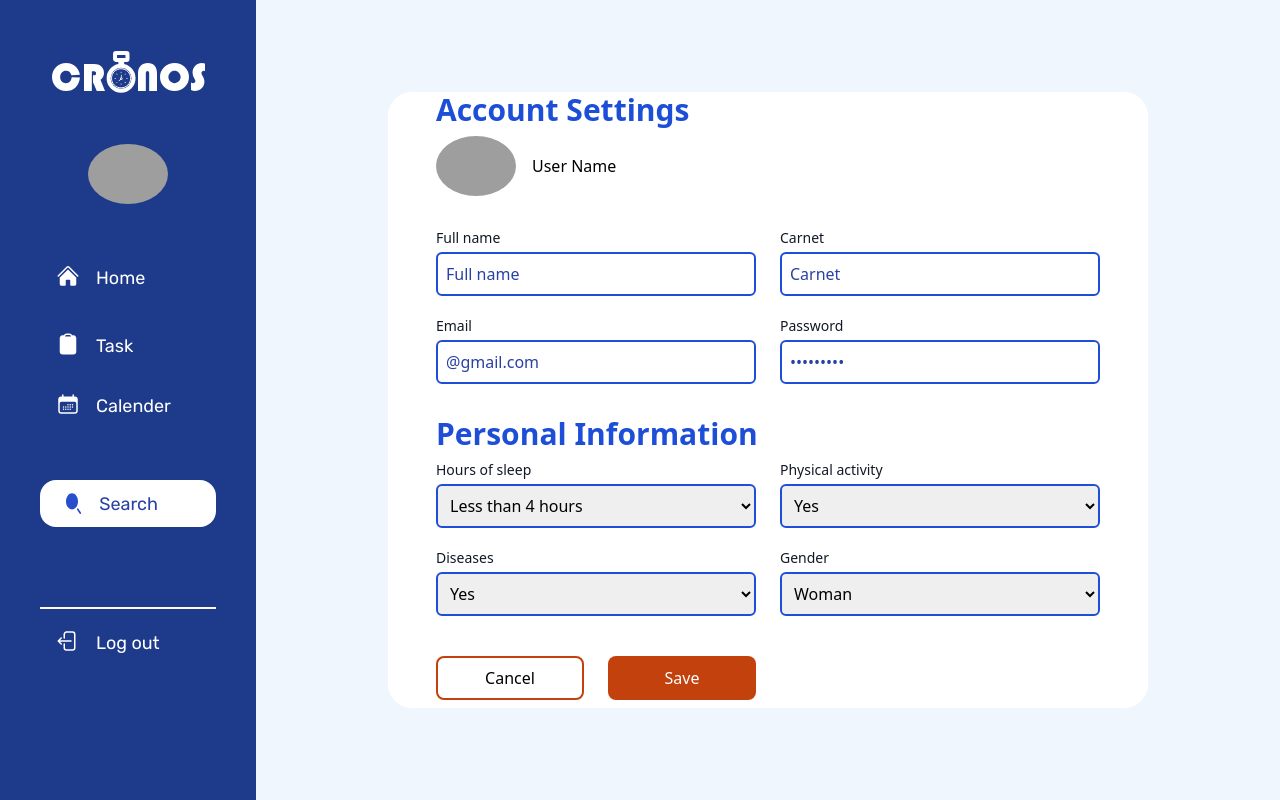
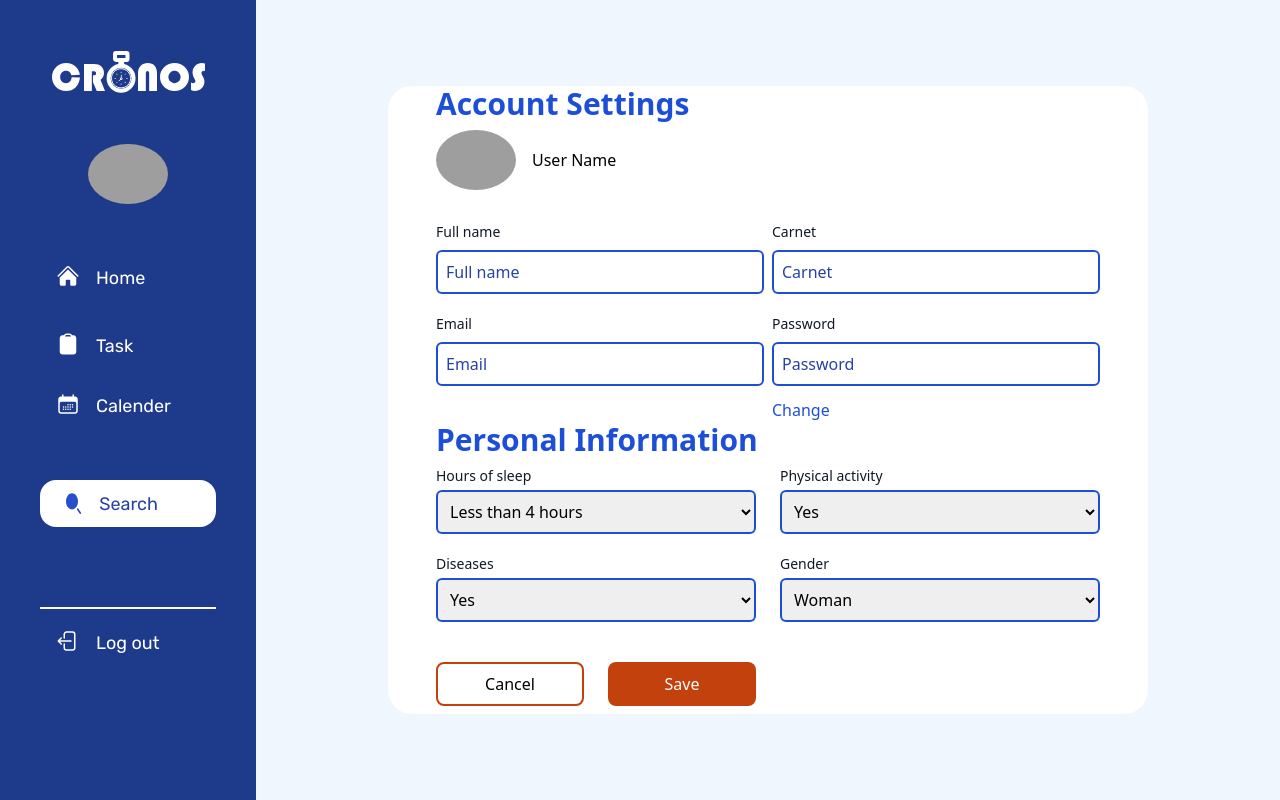
Before and after one commit to tintin1401/Interactivas2, a React (Vite) app in the folder vite-project/: page /profile in a window 1280 px wide. Built offline with nearby package versions, Linux system fonts and the light colour scheme; grey boxes are pictures that could not be loaded; a web font is replaced by a local one.

Commit message:
Modal complete

```diff
--- /dev/null
+++ b/vite-project/src/components/hooks/useProfile.js
@@ -0,0 +1,32 @@
+import { useState , useEffect }  from "react";
+
+export const useProfile = () => {
+    const [sidebarToggle, setSidebarToggle] = useState(false);
+    const [isSidebarVisible, setIsSidebarVisible] = useState(false);
+    const [isProfileVisible, setIsProfileVisible] = useState(false);
+    const [modal, setModal] = useState(false);
+
+    const openModal = () => {
+        setModal(!modal);
+      };
+
+
+
+    useEffect(() => {
+        const sidebarTimer = setTimeout(() => {
+            setIsSidebarVisible(true);
+        }, 100);
+        const profileTimer = setTimeout(() => {
+            setIsProfileVisible(true);
+        }, 100);
+
+        return () => {
+            clearTimeout(sidebarTimer);
+            clearTimeout(profileTimer);
+        };
+    }, []);
+
+    return { modal, openModal , sidebarToggle ,isSidebarVisible, isProfileVisible,setIsProfileVisible,setIsSidebarVisible, setSidebarToggle};
+
+
+}
--- /dev/null
+++ b/vite-project/src/components/inputs/InputProfile.jsx
@@ -0,0 +1,10 @@
+import "../../index.css";
+
+export function InputProfile({ placeholder, type, id,label }) {
+  return (
+    <div className="mb-3">
+    <label htmlFor={id} className="block mb-2 text-sm font-medium text-gray-900">{label}</label>
+    <input type={type} id={id} className="border-2 border-blue-700 rounded-md w-full p-2" placeholder={placeholder}  />
+    </div>
+  );
+}
--- a/vite-project/src/components/profile/ChangePassword.jsx
+++ b/vite-project/src/components/profile/ChangePassword.jsx
@@ -1,63 +1,51 @@
-import React, { useState, useEffect } from 'react'
+import React, { useState, useEffect } from "react";
 import { motion } from "framer-motion";
+import { InputProfile } from "../inputs/InputProfile";
 
+export function ChangePassword({ close }) {
+  return (
+      <div className="grid justify-center md:m-4">
+        <form>
+          <div className="grid gap-6 mb-6">
+            <h2 className="font-bold text-blue-700 text-3xl text-center mb-4">
+              Change Password
+            </h2>
+            <InputProfile
+              placeholder="Old Password"
+              type="password"
+              id="old-password"
+              label="Old Password"
+            />
+            <InputProfile
+              placeholder="New Password"
+              type="password"
+              id="new-password"
+              label="New Password"
+            />
+            <InputProfile
+              placeholder="Write it again"
+              type="password"
+              id="check-password"
+              label="Write the password again"
+            />
+          </div>
 
-export function ChangePassword() {
-
-    const [isCtaPasswordVisible, setIsCtaPasswordVisible] = useState(false);
-
-    useEffect(() => {
-        const ctaPasswordTimer = setTimeout(() => {
-            setIsCtaPasswordVisible(true);
-        }, 500);
-
-        return () => {
-            clearTimeout(ctaPasswordTimer);
-        };
-    }, []);
-
-    return (
-        <div className="flex justify-center items-center min-h-screen bg-[#EFF6FE]">
-            <motion.div
-                initial={{ opacity: 0 }}
-                animate={{ opacity: isCtaPasswordVisible ? 1 : 0 }}
-                transition={{ duration: 0.5 }}
+          <div className="grid gap-6 lg:grid-cols-2 grid-cols-1 w-full pb-2 pt-2">
+            <button
+              type="submit"
+              className="text-blue-700 border-2 border-blue-700 p-2 rounded-lg"
+              onClick={close}
             >
-                <div className="bg-white rounded-3xl pl-8 pr-8">
-                    <div className="grid justify-center m-4">
-                        <form>
-                            <div className="grid gap-6 mb-6 md:grid-cols-1">
-                                <h1 className='font-bold text-blue-700 text-3xl text-center mb-4'>Change Password</h1>
-                                <div className="mb-3">
-                                    <label for="password" className="block mb-2 text-sm font-medium text-gray-900">Old password</label>
-                                    <input type="password" id="password" className="border-2 border-blue-700 rounded-md w-[20rem] p-2" placeholder="•••••••••" required />
-                                </div>
-
-                                <div className="mb-3">
-                                    <label for="password" className="block mb-2 text-sm font-medium text-gray-900">New password</label>
-                                    <input type="password" id="password" className="border-2 border-blue-700 rounded-md w-[20rem] p-2" placeholder="•••••••••" required />
-                                </div>
-
-                                <div className="mb-3">
-                                    <label for="password" className="block mb-2 text-sm font-medium text-gray-900">Write it again</label>
-                                    <input type="password" id="password" className="border-2 border-blue-700 rounded-md w-[20rem] p-2" placeholder="•••••••••" required />
-                                </div>
-
-
-                            </div>
-
-                            <div className='grid gap-6 lg:grid-cols-2 grid-cols-1 w-[20rem] pb-2 pt-2'>
-                                <button type="submit" className="text-black border-2 border-orange-700 p-2 rounded-lg">Cancel</button>
-                                <button type="submit" className="text-white bg-orange-700 p-2 rounded-lg">Change</button>
-                            </div>
-
-
-                        </form>
-
-                    </div>
-
-                </div>
-            </motion.div>
-        </div>
-    )
+              Cancel
+            </button>
+            <button
+              type="submit"
+              className="text-white bg-orange-700 p-2 rounded-lg"
+            >
+              Change
+            </button>
+          </div>
+        </form>
+      </div>
+  );
 }
--- a/vite-project/src/components/routes/UserProfile.jsx
+++ b/vite-project/src/components/routes/UserProfile.jsx
@@ -3,24 +3,20 @@ import "../../index.css";
 import Sidebar from '../layout/sidebar/Sidebar.jsx';
 import ToggleSidebar from '../layout/sidebar/ToggleSidebar.jsx'
 import { motion } from "framer-motion";
+import { ChangePassword } from '../profile/ChangePassword.jsx';
+import Modal from '@mui/material/Modal';
+import { useProfile } from '../hooks/useProfile.js';
+import { InputProfile } from '../inputs/InputProfile.jsx';
+
+
+
 export function UserProfile() {
-    const [sidebarToggle, setSidebarToggle] = useState(false);
-    const [isSidebarVisible, setIsSidebarVisible] = useState(false);
-    const [isProfileVisible, setIsProfileVisible] = useState(false);
-    useEffect(() => {
-        const sidebarTimer = setTimeout(() => {
-            setIsSidebarVisible(true);
-        }, 500);
-        const profileTimer = setTimeout(() => {
-            setIsProfileVisible(true);
-        }, 500);
-
-        return () => {
-            clearTimeout(sidebarTimer);
-            clearTimeout(profileTimer);
-        };
-    }, []);
-
+   const { modal, openModal, sidebarToggle, isSidebarVisible, isProfileVisible,setIsProfileVisible,setIsSidebarVisible, setSidebarToggle } = useProfile();
+    const body = (
+        <div className="bg-white w-[90%] md:w-[40%] lg:w-[25%] rounded-3xl p-4 absolute top-1/2 left-1/2 transform -translate-x-1/2 -translate-y-1/2">
+            <ChangePassword close={openModal}/>
+        </div>
+    )
     return (
         <>
             <div className="grid">
@@ -44,31 +40,21 @@ export function UserProfile() {
                                 <form>
                                     <h1 className='font-bold text-blue-700 text-3xl mb-2'>Account Settings</h1>
                                     <div className="flex items-center gap-4 mb-8">
-                                        <img className='block rounded-[50%] w-20' src="https://randomuser.me/api/portraits/women/31.jpg" alt="User Profile" />
+                                        <img className='block rounded-[50%] w-20 object-cover' src="https://randomuser.me/api/portraits/women/31.jpg" alt="User Profile" />
                                         <p className='text-md font-medium'>User Name</p>
                                     </div>
-                                    <div className="flex flex-col gap-6 mb-1 md:flex-row">
-                                        <div className="">
-                                            <label htmlFor="fullName" className="block mb-1 text-sm font-medium text-gray-900">Full name</label>
-                                            <input type="fullName" id="fullName" className="border-2 border-blue-700 rounded-md lg:w-[20rem] w-full p-2" placeholder="Full name" />
-                                        </div>
-
-                                        <div className="mb-4">
-                                            <label htmlFor="carnet" className="block mb-1 text-sm font-medium text-gray-900">Carnet</label>
-                                            <input type="carnet" id="carnet" className="border-2 border-blue-700 rounded-md lg:w-[20rem] w-full p-2" placeholder="Carnet" />
+                                    <div className="grid md:grid-cols-[auto_auto] gap-2 ">
+                                        <InputProfile placeholder="Full name" type="text" id="fullName" label="Full name" />
+                                        <InputProfile placeholder="Carnet" type="text" id="carnet" label="Carnet" />
+                                        <InputProfile placeholder="Email" type="email" id="email" label="Email" />
+                                        <div className='grid '>
+                                        <InputProfile placeholder="Password" type="password" id="password" label="Password" />
+                                        <a className=' text-blue-700 items-end ' onClick={openModal}>Change</a>
                                         </div>
                                     </div>
-                                    <div className="flex flex-col gap-6 mb-2 md:flex-row">
-                                        <div className="">
-                                            <label htmlFor="email" className="block mb-1 text-sm font-medium text-gray-900">Email</label>
-                                            <input type="email" id="email" className="border-2 border-blue-700 rounded-md lg:w-[20rem] w-full p-2" placeholder="@gmail.com" />
-                                        </div>
-                                        <div className="mb-6">
-                                            <label htmlFor="password" className="block mb-1 text-sm font-medium text-gray-900">Password</label>
-                                            <input type="password" id="password" className="border-2 border-blue-700 rounded-md lg:w-[20rem] w-full p-2" placeholder="•••••••••" required />
-                                        </div>
-                                    </div>
-
+                                    <Modal open={modal} onClose={openModal}>
+                                        {body}
+                                    </Modal>
                                     <h2 className='font-bold text-blue-700 text-3xl mb-2'>Personal Information</h2>
                                     <div className="flex flex-col gap-6 mb-1 md:flex-row">
 
@@ -82,8 +68,8 @@ export function UserProfile() {
                                             </select>
                                         </div>
                                         <div className="mb-4">
-                                            <label htmlFor="hoursOfSleep" className="block mb-1 text-sm font-medium text-gray-900">Physical activity</label>
-                                            <select id="hoursOfSleep" className="border-2 border-blue-700 rounded-md lg:w-[20rem] w-full p-2" required>
+                                            <label htmlFor="physicalActivity" className="block mb-1 text-sm font-medium text-gray-900">Physical activity</label>
+                                            <select id="physicalActivity" className="border-2 border-blue-700 rounded-md lg:w-[20rem] w-full p-2" required>
                                                 <option value="yes">Yes</option>
                                                 <option value="no">No</option>
                                             </select>
@@ -98,8 +84,8 @@ export function UserProfile() {
                                             </select>
                                         </div>
                                         <div className="mb-4">
-                                            <label htmlFor="diseases" className="block mb-1 text-sm font-medium text-gray-900">Gender</label>
-                                            <select id="diseases" className="border-2 border-blue-700 rounded-md lg:w-[20rem] w-full p-2" required>
+                                            <label htmlFor="gender" className="block mb-1 text-sm font-medium text-gray-900">Gender</label>
+                                            <select id="gender" className="border-2 border-blue-700 rounded-md lg:w-[20rem] w-full p-2" required>
                                                 <option value="yes">Woman</option>
                                                 <option value="no">Men</option>
                                                 <option value="no">No specified</option>
--- a/vite-project/src/main.jsx
+++ b/vite-project/src/main.jsx
@@ -2,6 +2,7 @@ import React, { StrictMode } from 'react'
 import ReactDOM from 'react-dom/client'
 import { Landing } from './components/routes/Principal.jsx';
 import { App } from "./App.jsx";
+import { ChangePassword } from './components/profile/ChangePassword.jsx';
 import { BrowserRouter } from 'react-router-dom'
 import { Auth } from './components/routes/Auth.jsx';
 
```
